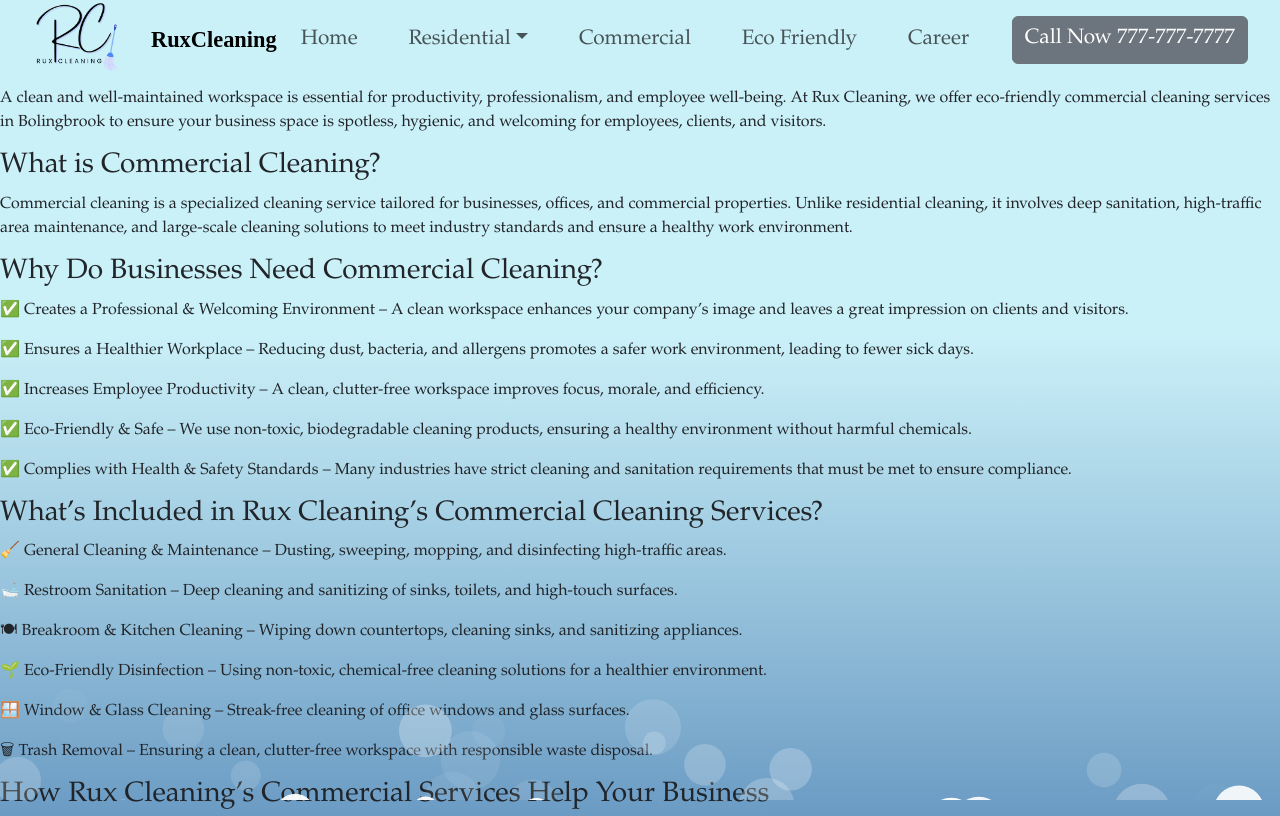
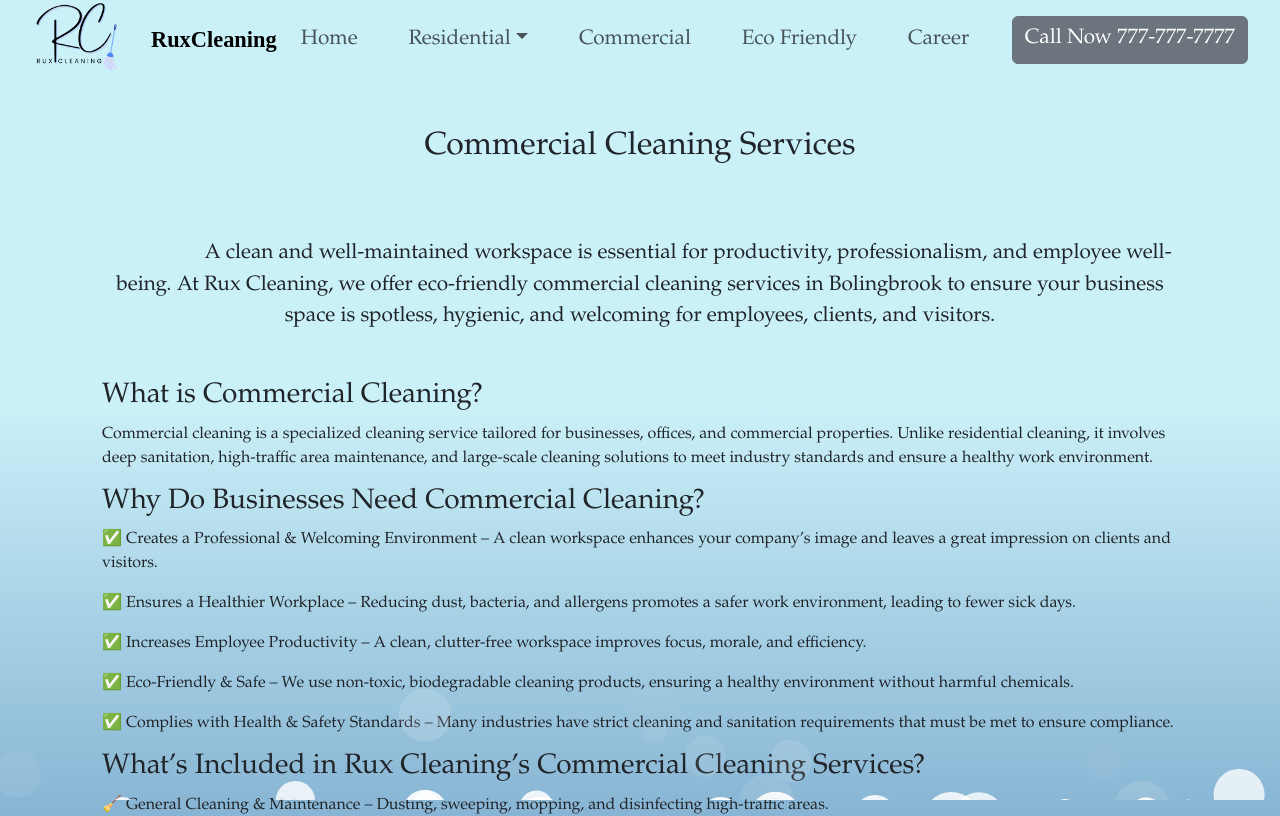
Before and after one commit to YemnyFeliz/RuxCleaning, a React (Vite) app: page /commercial in a window 1280 px wide. Shown: the top 816 px of the page. Built offline with nearby package versions, Linux system fonts and the light colour scheme.

Commit message:
Minor style changes in commercial.

```diff
--- a/Pages/Commercial.jsx
+++ b/Pages/Commercial.jsx
@@ -1,14 +1,26 @@
 import React from "react";
+import "../src/App.css";
+import Card from 'react-bootstrap/Card';
+import Col from 'react-bootstrap/Col';
+import Row from 'react-bootstrap/Row';
+import residentialCleaning from "../src/assets/residentialCleaning.jpg";
 
 function Commercial() {
     return (
         <>
-            <div className="commercial">
-                <h2>Commercial Cleaning Services
+            <div className="regResidential container">
+                <Row>
+                    <Col>
+                    <div className="regIntro">
+                    <h2 regTitle>Commercial Cleaning Services
                 </h2>
-                <p>A clean and well-maintained workspace is essential for productivity, professionalism, and employee well-being. At Rux Cleaning, we offer eco-friendly commercial cleaning services in Bolingbrook to ensure your business space is spotless, hygienic, and welcoming for employees, clients, and visitors.
+                <p className="regIntroText text-indent">A clean and well-maintained workspace is essential for productivity, professionalism, and employee well-being. At Rux Cleaning, we offer eco-friendly commercial cleaning services in Bolingbrook to ensure your business space is spotless, hygienic, and welcoming for employees, clients, and visitors.
                 </p>
-            </div>
+                    </div>
+                    </Col>
+                </Row>
+
+
             <div className="whatCommercial">
                 <h3>What is Commercial Cleaning?
                 </h3>
@@ -68,6 +80,7 @@
 </p>
 
             </div>
+            </div>
         </>
     )
 }
```
